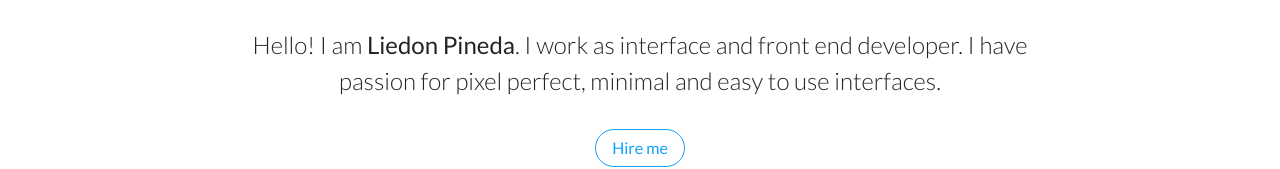
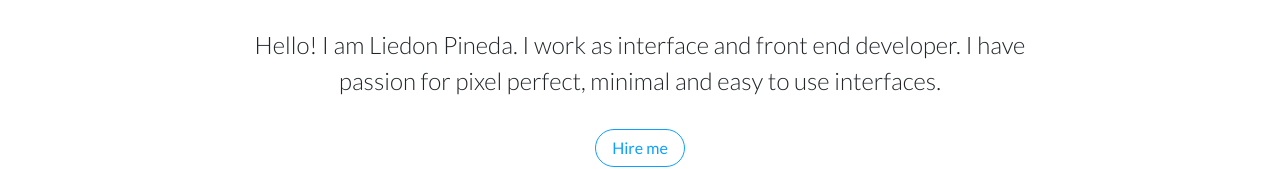
Before and after one commit to botliedon/code101, a plain HTML site: page index.html in a window 1280 px wide. Shown: the part 341-510 px from the top of the page. Drawn offline with Linux system fonts and the light colour scheme; files whose address does not match are found by name.

Commit message:
First commit

```diff
--- a/index.html
+++ b/index.html
@@ -29,7 +29,7 @@
             <div class="container">
                 <div class="avatar" style="background-image:url(&quot;assets/img/avatars/avatar.jpg&quot;);"></div>
                 <div class="about-me">
-                    <p>Hello! I am <strong>Liedon Pineda</strong>. I work as interface and front end developer. I have passion for pixel perfect, minimal and easy to use interfaces.</p><a class="btn btn-outline-primary" role="button" href="#">Hire me</a></div>
+                    <p>Hello! I am Liedon Pineda. I work as interface and front end developer. I have passion for pixel perfect, minimal and easy to use interfaces.</p><a class="btn btn-outline-primary" role="button" href="#">Hire me</a></div>
             </div>
         </section>
         <section class="portfolio-block photography">
```
